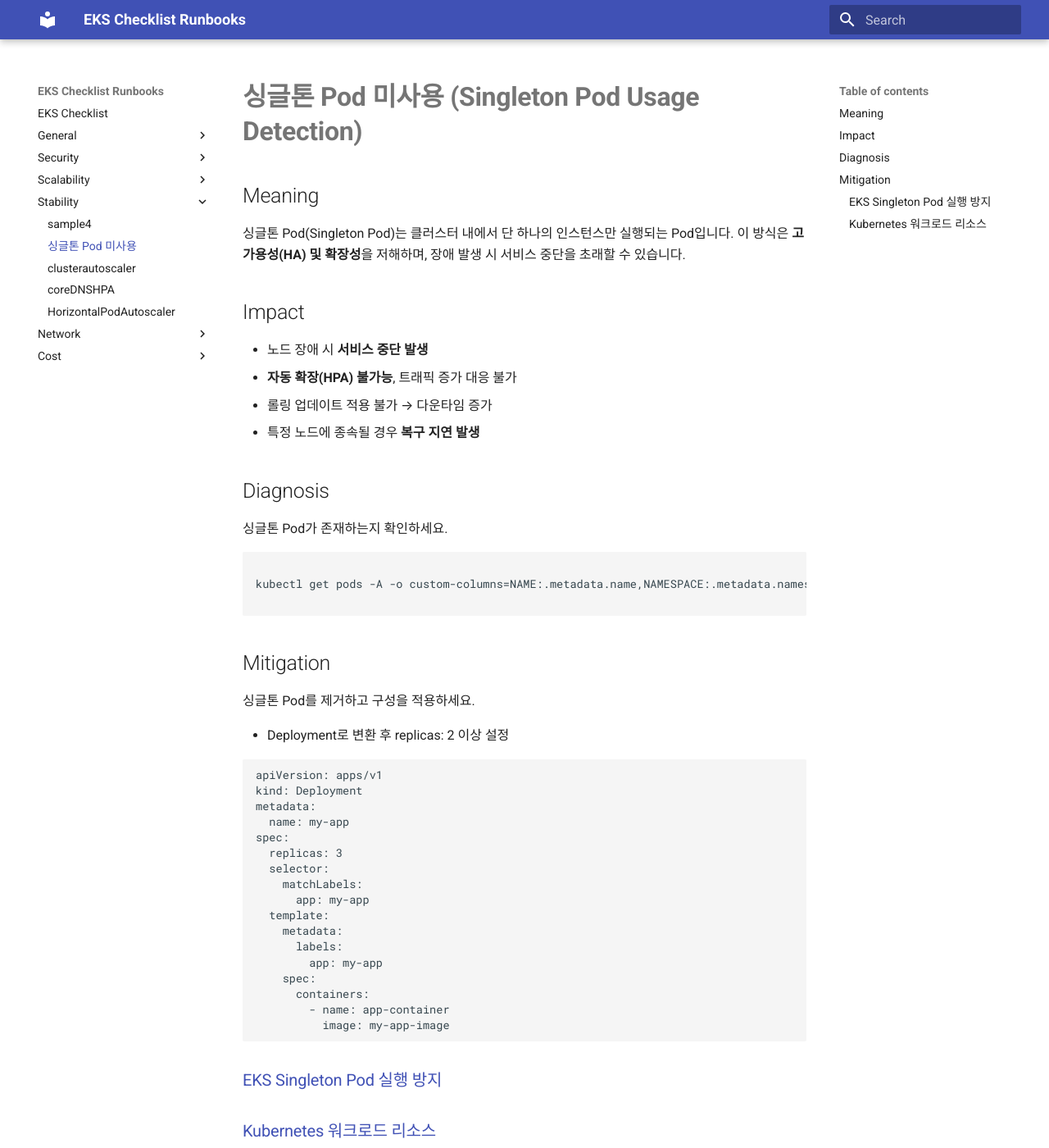
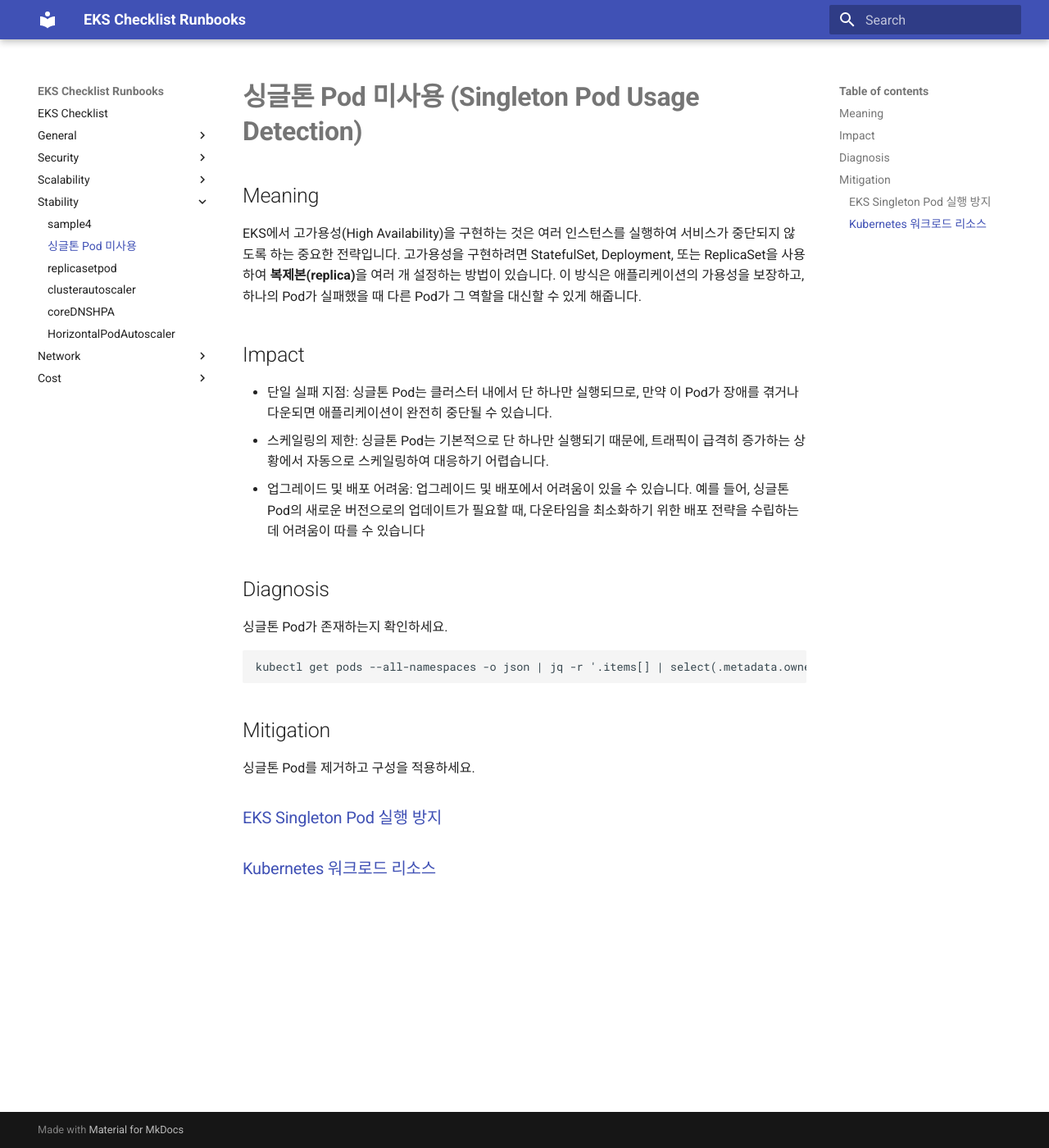
Before and after one commit to fitcloud/eks-checklist, an MkDocs documentation site: the page built from docs/stability/singletone_pod.md, in a window 1280 px wide and 1400 px high. Shown: the whole window at 82% size. Built offline with MkDocs 1.6.1 and Material for MkDocs 9.7.7, drawn with Linux system fonts in a browser that asks for light colours.

Commit message:
싱긅톤 pod docs 내용 수정, replicaset docs 작성

````diff
--- a/docs/stability/singletone_pod.md
+++ b/docs/stability/singletone_pod.md
@@ -1,50 +1,22 @@
 # **싱글톤 Pod 미사용 (Singleton Pod Usage Detection)**
 
 ## Meaning
-싱글톤 Pod(Singleton Pod)는 클러스터 내에서 단 하나의 인스턴스만 실행되는 Pod입니다.
-이 방식은 **고가용성(HA) 및 확장성**을 저해하며, 장애 발생 시 서비스 중단을 초래할 수 있습니다.
+EKS에서 고가용성(High Availability)을 구현하는 것은 여러 인스턴스를 실행하여 서비스가 중단되지 않도록 하는 중요한 전략입니다. 고가용성을 구현하려면 StatefulSet, Deployment, 또는 ReplicaSet을 사용하여 **복제본(replica)**을 여러 개 설정하는 방법이 있습니다. 이 방식은 애플리케이션의 가용성을 보장하고, 하나의 Pod가 실패했을 때 다른 Pod가 그 역할을 대신할 수 있게 해줍니다.
 
 ## Impact
-- 노드 장애 시 **서비스 중단 발생**
-- **자동 확장(HPA) 불가능**, 트래픽 증가 대응 불가
-- 롤링 업데이트 적용 불가 → 다운타임 증가
-- 특정 노드에 종속될 경우 **복구 지연 발생**
+- 단일 실패 지점: 싱글톤 Pod는 클러스터 내에서 단 하나만 실행되므로, 만약 이 Pod가 장애를 겪거나 다운되면 애플리케이션이 완전히 중단될 수 있습니다.
+- 스케일링의 제한: 싱글톤 Pod는 기본적으로 단 하나만 실행되기 때문에, 트래픽이 급격히 증가하는 상황에서 자동으로 스케일링하여 대응하기 어렵습니다.
+- 업그레이드 및 배포 어려움: 업그레이드 및 배포에서 어려움이 있을 수 있습니다. 예를 들어, 싱글톤 Pod의 새로운 버전으로의 업데이트가 필요할 때, 다운타임을 최소화하기 위한 배포 전략을 수립하는 데 어려움이 따를 수 있습니다
 
 ## Diagnosis
 싱글톤 Pod가 존재하는지 확인하세요.
 
 ```bash
-
-kubectl get pods -A -o custom-columns=NAME:.metadata.name,NAMESPACE:.metadata.namespace,OWNERREFERENCES:.metadata.ownerReferences | awk 'NR==1 || $3 ~ "<none>" {print}'
-
+kubectl get pods --all-namespaces -o json | jq -r '.items[] | select(.metadata.ownerReferences | length == 0) | "namespace: \(.metadata.namespace) | podName: \(.metadata.name)"'
 ```
-<!--
-kubectl get deployments -A -o custom-columns=NAME:.metadata.name,NAMESPACE:.metadata.namespace,REPLICAS:.spec.replicas
--->
 
 ## Mitigation
 싱글톤 Pod를 제거하고 구성을 적용하세요.
 
-- Deployment로 변환 후 replicas: 2 이상 설정
-```yaml
-apiVersion: apps/v1
-kind: Deployment
-metadata:
-  name: my-app
-spec:
-  replicas: 3
-  selector:
-    matchLabels:
-      app: my-app
-  template:
-    metadata:
-      labels:
-        app: my-app
-    spec:
-      containers:
-        - name: app-container
-          image: my-app-image
-```
-
 ### [EKS Singleton Pod 실행 방지](https://docs.aws.amazon.com/ko_kr/eks/latest/best-practices/application.html#_recommendations)
 ### [Kubernetes 워크로드 리소스](https://kubernetes.io/ko/docs/concepts/workloads/controllers/)
--- a/mkdocs.yml
+++ b/mkdocs.yml
@@ -19,6 +19,7 @@
   - Stability:
     - sample4 : stability/sample4.md
     - 싱글톤 Pod 미사용 : stability/singletone_pod.md
+    - replicasetpod : stability/replicasetpod.md
     - clusterautoscaler : stability/clusterautoscaler.md
     - coreDNSHPA : stability/coreDNSHPA.md
     - HorizontalPodAutoscaler : stability/HorizontalPodAutoscaler.md
````
Also changed, not shown: docs/stability/replicasetpod.md (added, +45 -0 lines).
